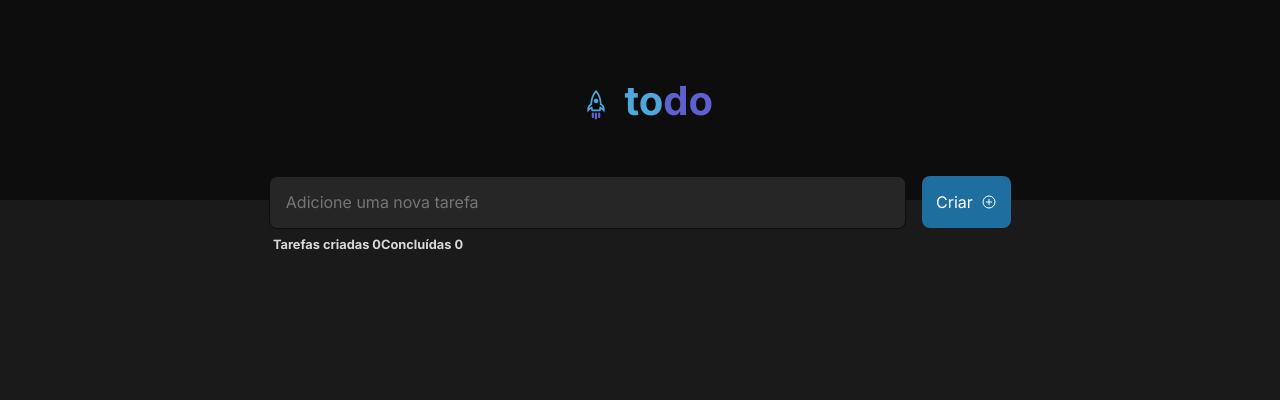
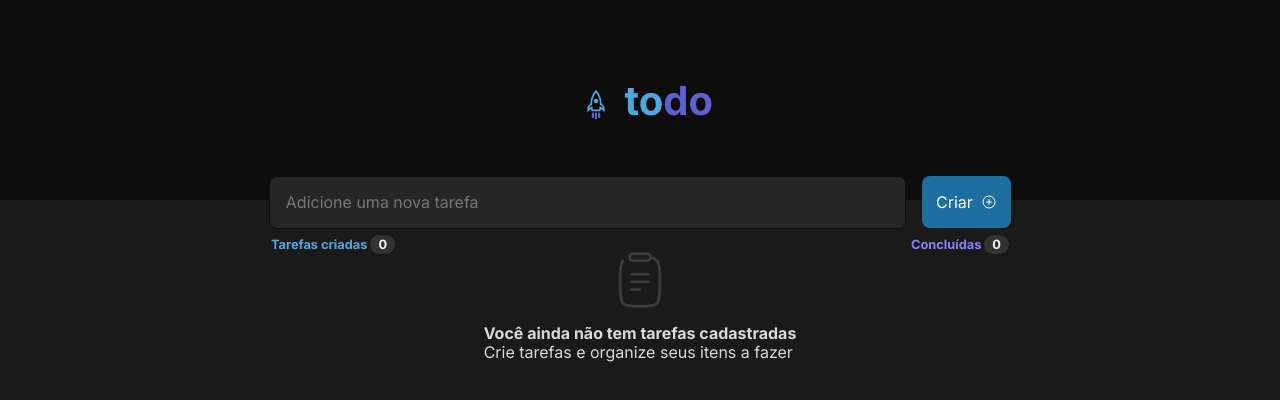
Before and after one commit to AllyssonR/Todo_list, a React (Vite) app: page / in a window 1280 px wide. Shown: the top 400 px of the page. Built offline with nearby package versions, Linux system fonts and the light colour scheme.

Commit message:
create clipboard

```diff
--- a/src/App.module.scss
+++ b/src/App.module.scss
@@ -1,21 +1,34 @@
-
+.mainPage {
+  display: flex;
+  flex-direction: column;
+}
 .tableTask {
-  max-width: 736px;
   margin-top: 2rem;
   display: flex;
   align-items: center;
+  justify-content: center;
   flex-direction: column;
+  span {
+    color: var(--gray-100);
+    background-color: var(--gray-400);
+    padding: 2px 8px;
+    border-radius: 999px;
+  }
 }
 .headerTable {
   display: flex;
+  width: 738px;
   align-items: center;
   justify-content: space-between;
+
   h1 {
     font-weight: 700;
     font-size: 0.8rem;
   }
 }
 .createdTask {
+  color: var(--blue);
 }
 .completedTask {
+  color: var(--purple);
 }
--- a/src/App.tsx
+++ b/src/App.tsx
@@ -1,8 +1,9 @@
 import { Header } from "./components/Header";
 import styles from "./App.module.scss";
+import { NoTask } from "./components/NoTask";
 export function App() {
   return (
-    <article>
+    <article className={styles.mainPage}>
       <Header />
       <div className={styles.tableTask}>
         <div className={styles.headerTable}>
@@ -14,6 +15,9 @@ export function App() {
           </h1>
         </div>
       </div>
+      <div>
+        <NoTask />
+      </div>
     </article>
   );
 }
--- /dev/null
+++ b/src/components/NoTash.module.scss
@@ -0,0 +1,14 @@
+.content{
+  display: flex;
+  align-items: center;
+  justify-content: center;
+  flex-direction: column;
+  width: 100%;
+  height: 100%;
+}
+
+.text{
+  font-size: 1rem;
+  margin-top: 1rem;
+  line-height: 1.2rem;
+}
--- /dev/null
+++ b/src/components/NoTask.tsx
@@ -0,0 +1,13 @@
+import ImgClipboard from "../../assets/Clipboard.svg";
+import styles from "./NoTash.module.scss";
+export function NoTask() {
+  return (
+    <main className={styles.content}>
+      <img src={ImgClipboard} alt="" />
+      <div className={styles.text}>
+        <strong>Você ainda não tem tarefas cadastradas</strong>
+        <p>Crie tarefas e organize seus itens a fazer</p>
+      </div>
+    </main>
+  );
+}
```
Also changed, not shown: assets/Clipboard.svg (added).
